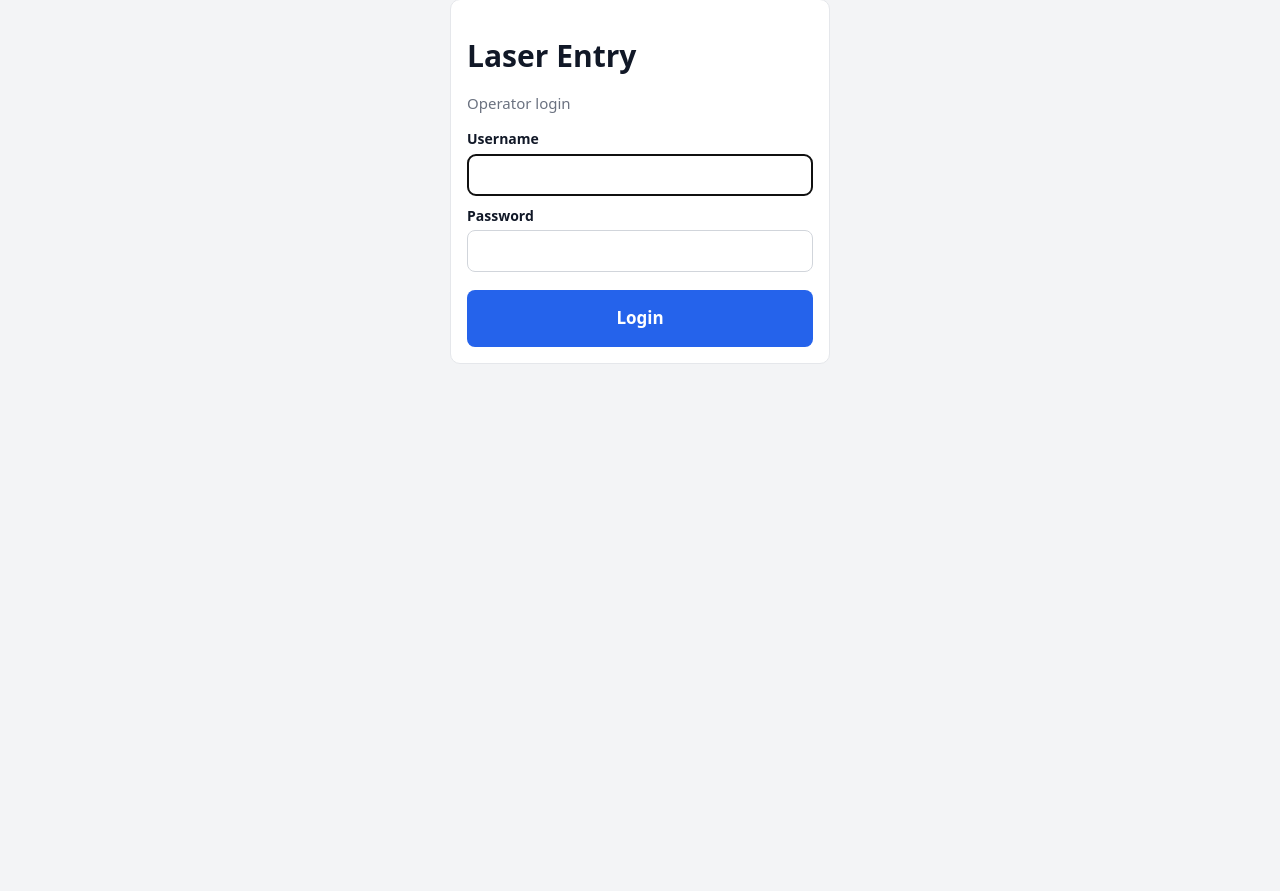
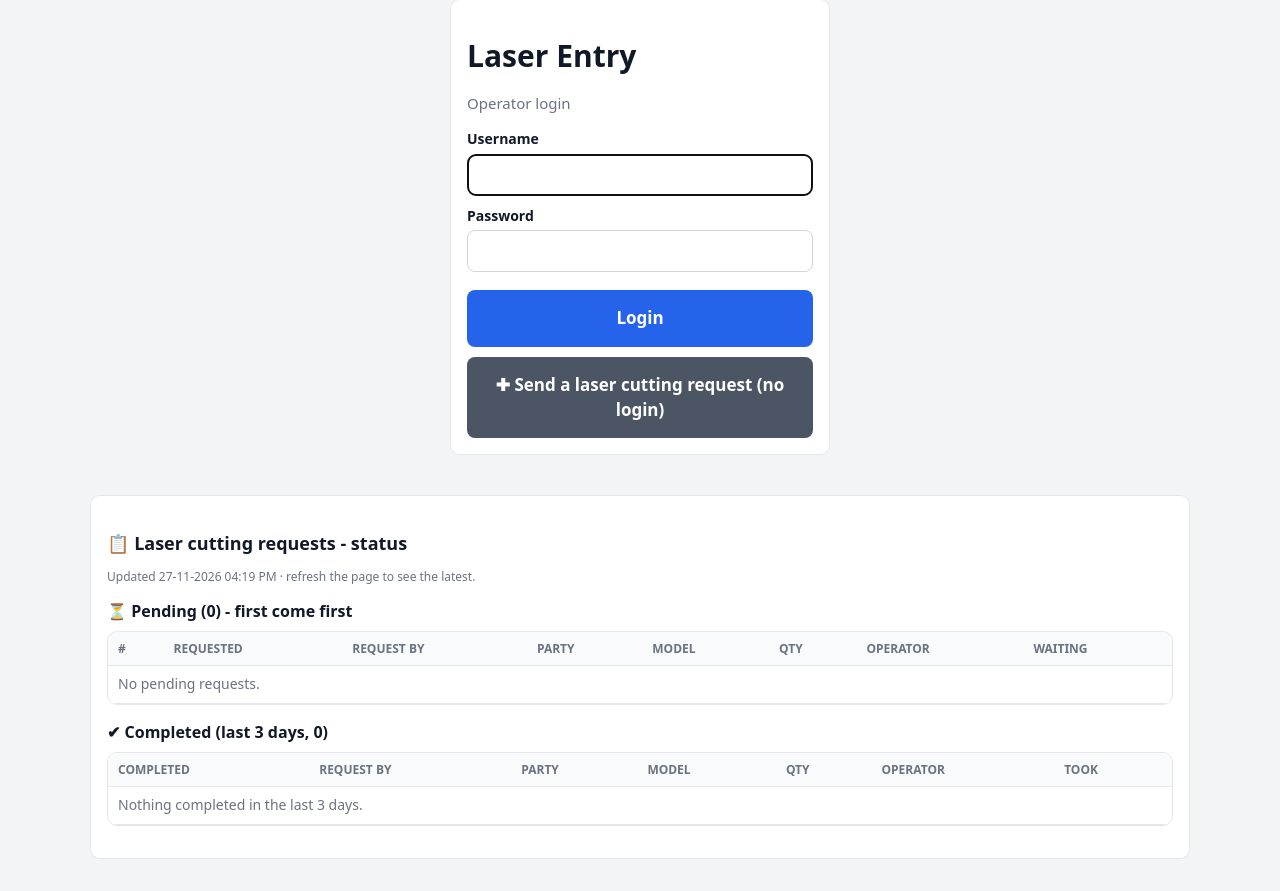
Before and after one commit to abrai2134/laserentry, a Flask app: page /login in a window 1280 px wide. Shown: the part 57-948 px from the top of the page. Before the commit the page ends 421 px from the top, so only its background shows below. Run offline with Flask 3, Linux system fonts and the light colour scheme; data comes from the database, SQL or seed files in the repository; data that the repository does not hold is empty.

Commit message:
Show request status list on the login and public request pages
Everyone can see pending requests (oldest first, waiting time) and requests
completed in the last 3 days (when, by which operator, time taken) at the
bottom of the login and request pages. Hidden until the PIN is entered when
a request PIN is set. Login page gets a 'send a request' button.

Co-Authored-By: Claude Opus 5.5 <noreply@anthropic.com>
Claude-Session: https://claude.ai/code/session_01EZtD6B6UwsQM78saZcyVL5

```diff
--- a/app.py
+++ b/app.py
@@ -1074,6 +1074,24 @@ def public_request():
                            operators=lists["operators"], last_by=session.get("last_request_by", ""))
 
 
+BOARD_DONE_DAYS = 3
+
+
+def request_board():
+    """Pending requests (oldest first) + requests done in the last 3 days, for the open status list
+    on the login and request pages. None when a PIN is set and not entered on this device."""
+    if not public_allowed():
+        return None
+    since = (now() - timedelta(days=BOARD_DONE_DAYS)).strftime(TS_FMT)
+    pending = request_rows("r.status='pending'")
+    done = sorted(request_rows("r.status='done' AND r.closed_at >= ?", (since,)),
+                  key=lambda r: r["closed_at"], reverse=True)
+    return {"pending": pending, "done": done, "at": now_str()}
+
+
+app.jinja_env.globals["request_board"] = request_board
+
+
 @app.route("/request/party")
 def party_search():
     """Party names matching what is typed (2+ letters, max 15) - the full list is never sent."""
--- a/static/style.css
+++ b/static/style.css
@@ -98,3 +98,6 @@ tr.justsaved td { background:#dcfce7; }
 .outform input.outqty { width:72px; margin:0; padding:6px 8px; font-weight:700; }
 @media (max-width:620px) { .outform label:has(.outqty) { width:auto; } }
 .narrowish { max-width:720px; margin:20px auto; }
+.boardwrap { max-width:1100px; margin:0 auto; }
+.board h3 { margin:14px 0 8px; font-size:16px; }
+.narrow .btn.alt { margin-top:10px; }
--- /dev/null
+++ b/templates/_request_board.html
@@ -0,0 +1,25 @@
+{% set board = request_board() %}
+{% if board %}
+<div class="card board">
+  <h2>📋 Laser cutting requests - status</h2>
+  <p class="muted small">Updated {{ board.at|dt }} · refresh the page to see the latest.</p>
+  <h3>⏳ Pending ({{ board.pending|length }}) - first come first</h3>
+  <div class="tablewrap"><table>
+    <thead><tr><th>#</th><th>Requested</th><th>Request by</th><th>Party</th><th>Model</th><th class="num">Qty</th><th>Operator</th><th>Waiting</th></tr></thead>
+    <tbody>{% for r in board.pending %}
+      <tr><td class="muted">{{ loop.index }}</td><td>{{ r.created_at|dt }}</td><td>{{ r.made_by }}</td><td><b>{{ r.party }}</b></td>
+        <td class="code">{{ r.model }}</td><td class="num"><b>{{ r.qty }}</b></td><td>{{ r.operator_name or '-' }}</td>
+        <td><span class="tag run">pending {{ fmt_minutes(minutes_between(r.created_at, now_str())) }}</span></td></tr>
+    {% else %}<tr><td colspan="8" class="muted">No pending requests.</td></tr>{% endfor %}</tbody>
+  </table></div>
+  <h3>✔ Completed (last 3 days, {{ board.done|length }})</h3>
+  <div class="tablewrap"><table>
+    <thead><tr><th>Completed</th><th>Request by</th><th>Party</th><th>Model</th><th class="num">Qty</th><th>Operator</th><th>Took</th></tr></thead>
+    <tbody>{% for r in board.done %}
+      <tr><td><span class="tag ok">done {{ r.closed_at|dt }}</span></td><td>{{ r.made_by }}</td><td><b>{{ r.party }}</b></td>
+        <td class="code">{{ r.model }}</td><td class="num"><b>{{ r.qty }}</b></td><td>{{ r.operator_name or '-' }}</td>
+        <td>{{ fmt_minutes(minutes_between(r.created_at, r.closed_at)) }}</td></tr>
+    {% else %}<tr><td colspan="7" class="muted">Nothing completed in the last 3 days.</td></tr>{% endfor %}</tbody>
+  </table></div>
+</div>
+{% endif %}
--- a/templates/login.html
+++ b/templates/login.html
@@ -8,5 +8,7 @@
   <label>Username <input name="username" autocapitalize="none" autocomplete="username" required autofocus></label>
   <label>Password <input name="password" type="password" autocomplete="current-password" required></label>
   <button class="btn big">Login</button>
+  <a class="btn big alt" href="{{ url_for('public_request') }}">✚ Send a laser cutting request (no login)</a>
 </form>
+<div class="boardwrap">{% include '_request_board.html' %}</div>
 {% endblock %}
--- a/templates/request_public.html
+++ b/templates/request_public.html
@@ -16,4 +16,5 @@
     </form>
   {% endif %}
 </div>
+{% if not need_pin %}<div class="boardwrap">{% include '_request_board.html' %}</div>{% endif %}
 {% endblock %}
```
Also changed, not shown: README.md.
